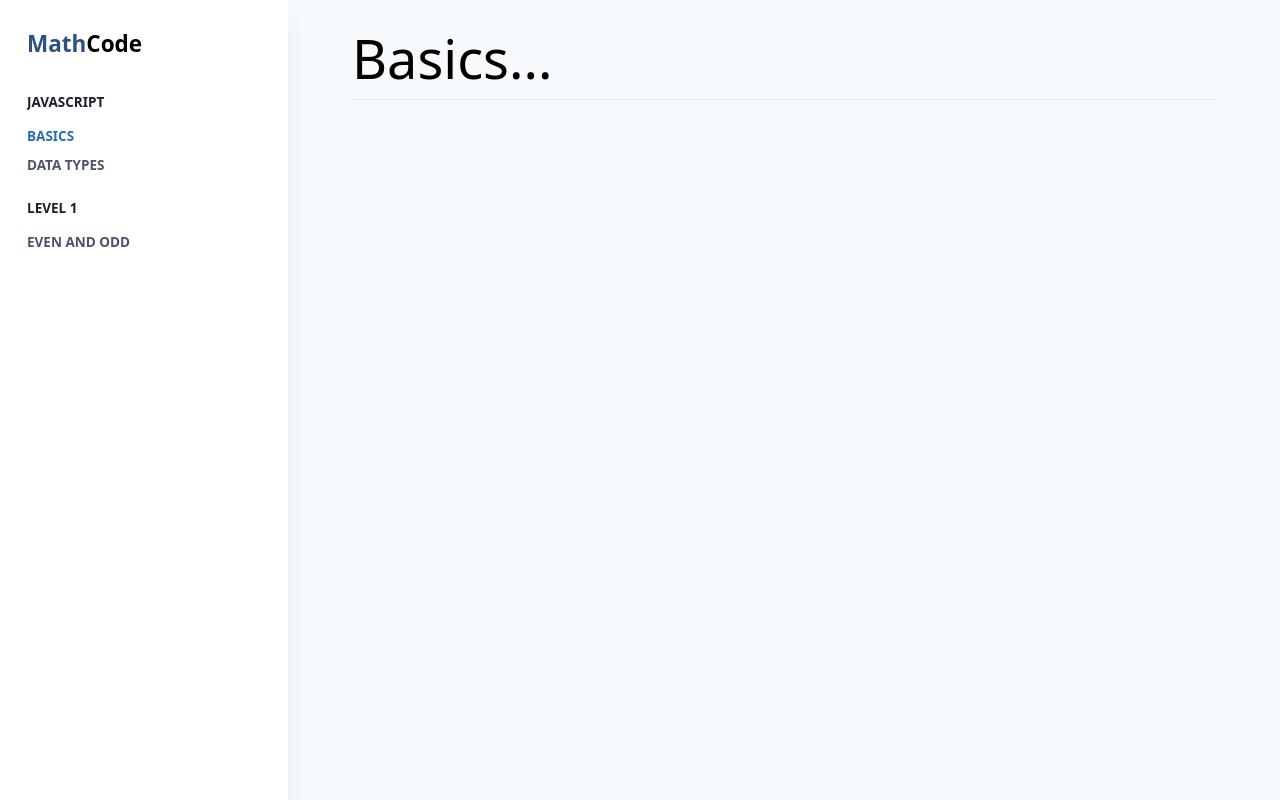
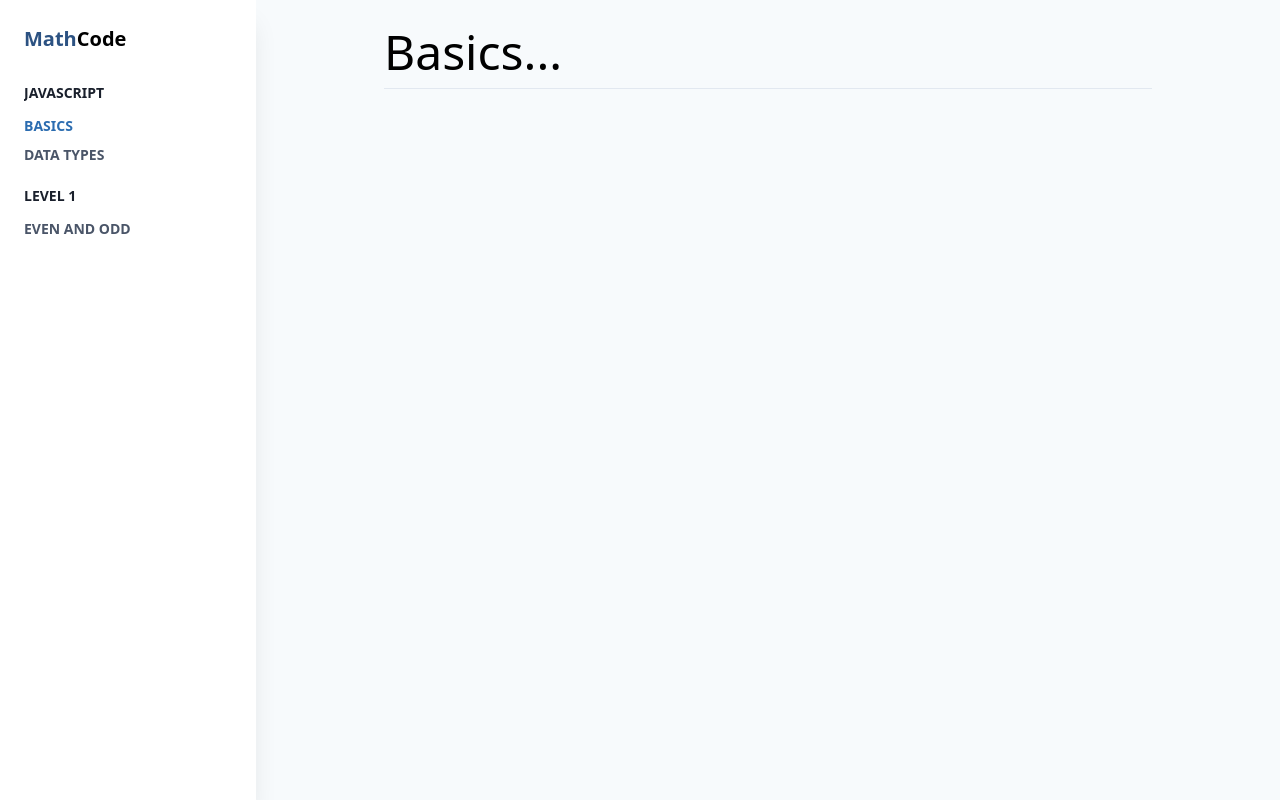
Before and after one commit to gksander/learnjs, a Next.js app: page /js/basics in a window 1280 px wide. Built offline with nearby package versions, Linux system fonts and the light colour scheme.

Commit message:
Update sizing

```diff
--- a/assets/tailwind.css
+++ b/assets/tailwind.css
@@ -5,14 +5,6 @@
 @import "tailwindcss/components";
 @import "tailwindcss/utilities";
 
-.katex * {
-  border-color: currentColor;
-}
-
-body, html {
-  font-size: 18px;
-}
-
 .CodeMirror {
   height: 100%;
 }
--- a/components/Sidebar.tsx
+++ b/components/Sidebar.tsx
@@ -56,7 +56,7 @@ const Sidebar: React.FC = () => {
             {/* Navigation */}
             {navItems.map((item, i) => (
               <React.Fragment key={item.title}>
-                <h6 className="md:min-w-full text-gray-900 text-xs uppercase font-bold block pt-1 mb-2 no-underline">
+                <h6 className="md:min-w-full text-gray-900 text-sm uppercase font-bold block pt-1 mb-2 no-underline">
                   {item.title}
                 </h6>
                 <ul
@@ -72,7 +72,7 @@ const Sidebar: React.FC = () => {
                       <Link href={subitem.href} passHref>
                         <a
                           className={classNames(
-                            "hover:text-blue-700 text-xs uppercase py-1 font-bold block",
+                            "hover:text-blue-700 text-sm uppercase py-1 font-bold block",
                             subitem.href === router.pathname
                               ? "text-blue-700"
                               : "text-gray-700",
--- a/components/SiteLayout.tsx
+++ b/components/SiteLayout.tsx
@@ -6,12 +6,12 @@ import Sidebar from "./Sidebar";
  */
 const SiteLayout: React.FC = ({ children }) => {
   return (
-    <React.Fragment>
+    <div style={{ fontSize: "18px" }}>
       <Sidebar />
       <div className="relative md:ml-64 bg-gray-100 px-4 md:px-10 py-4 min-h-screen">
         <div className="max-w-3xl mx-auto">{children}</div>
       </div>
-    </React.Fragment>
+    </div>
   );
 };
 
```
